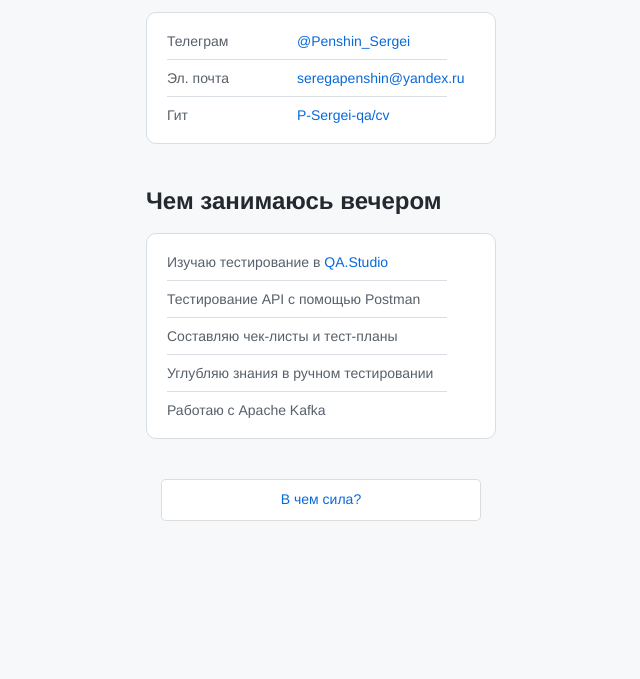
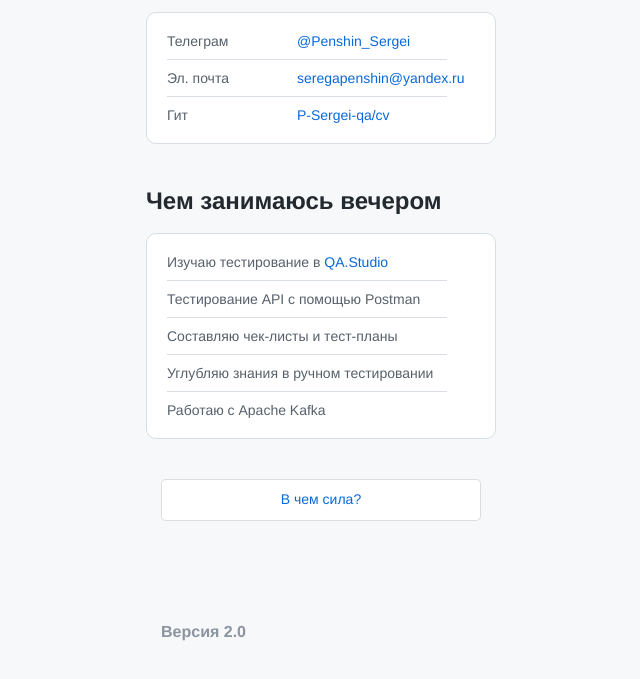
Before and after one commit to P-Sergei-qa/p-sergei-qa.github.io, a plain HTML site: page index.html in a window 1280 px wide. Shown: the part 522-1201 px from the top of the page, without its empty margins (319-959 px from the left). Before the commit the page ends 1083 px from the top, so only its background shows below. Drawn offline with nearby package versions, Linux system fonts and the light colour scheme.

Commit message:
Добавил версию сайта 2.0

```diff
--- a/index.html
+++ b/index.html
@@ -69,6 +69,10 @@
     </main>
     <footer>
       <button type = "button" class="button-link" href=""> В чем сила? </button>
+
+
+      <h4 class="header__subtitle", style="margin-top: 100px">Версия 2.0</h4>
+
     </footer>
     <script type="text/javascript" src="js.js"></script>
   </body>
```
